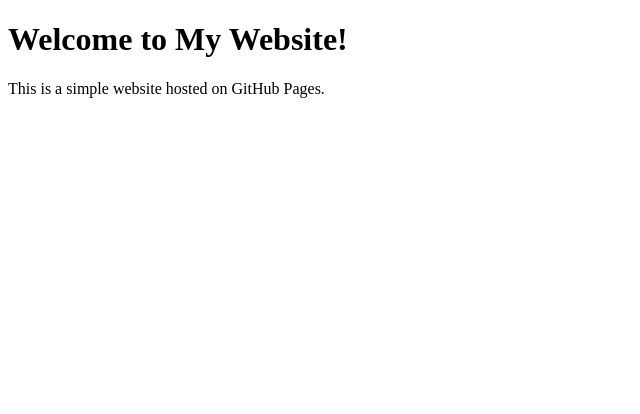
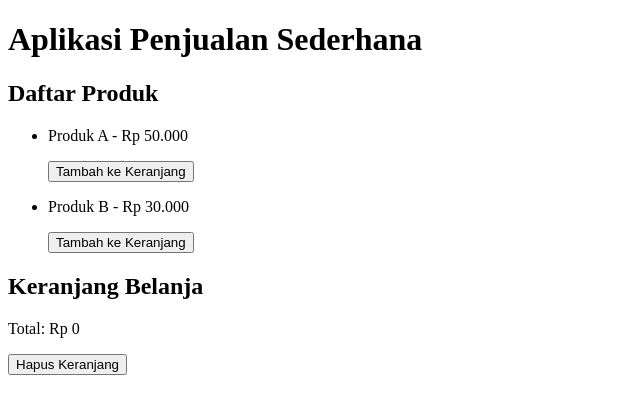
Before and after one commit to katjamata/Katjamata, a plain HTML site: page index.html in a window 1280 px wide. Shown: the whole page, without its empty margins (0-640 px from the left). Drawn offline with Linux system fonts and the light colour scheme.

Commit message:
Update index.html

```diff
--- a/index.html
+++ b/index.html
@@ -1,13 +1,33 @@
 <!DOCTYPE html>
 <html lang="en">
 <head>
-  <meta charset="UTF-8">
-  <meta name="viewport" content="width=device-width, initial-scale=1.0">
-  <title>My GitHub Pages Website</title>
-  <link rel="stylesheet" href="styles.css">
+    <meta charset="UTF-8">
+    <meta name="viewport" content="width=device-width, initial-scale=1.0">
+    <title>Simple Sales Application</title>
+    <link rel="stylesheet" href="styles.css">
 </head>
 <body>
-  <h1>Welcome to My Website!</h1>
-  <p>This is a simple website hosted on GitHub Pages.</p>
+    <h1>Aplikasi Penjualan Sederhana</h1>
+    <div id="product-list">
+        <h2>Daftar Produk</h2>
+        <ul>
+            <li>
+                <p>Produk A - Rp 50.000</p>
+                <button onclick="addToCart('Produk A', 50000)">Tambah ke Keranjang</button>
+            </li>
+            <li>
+                <p>Produk B - Rp 30.000</p>
+                <button onclick="addToCart('Produk B', 30000)">Tambah ke Keranjang</button>
+            </li>
+        </ul>
+    </div>
+    <div id="cart">
+        <h2>Keranjang Belanja</h2>
+        <ul id="cart-items"></ul>
+        <p>Total: Rp <span id="total-price">0</span></p>
+        <button onclick="clearCart()">Hapus Keranjang</button>
+    </div>
+
+    <script src="script.js"></script>
 </body>
 </html>
```
